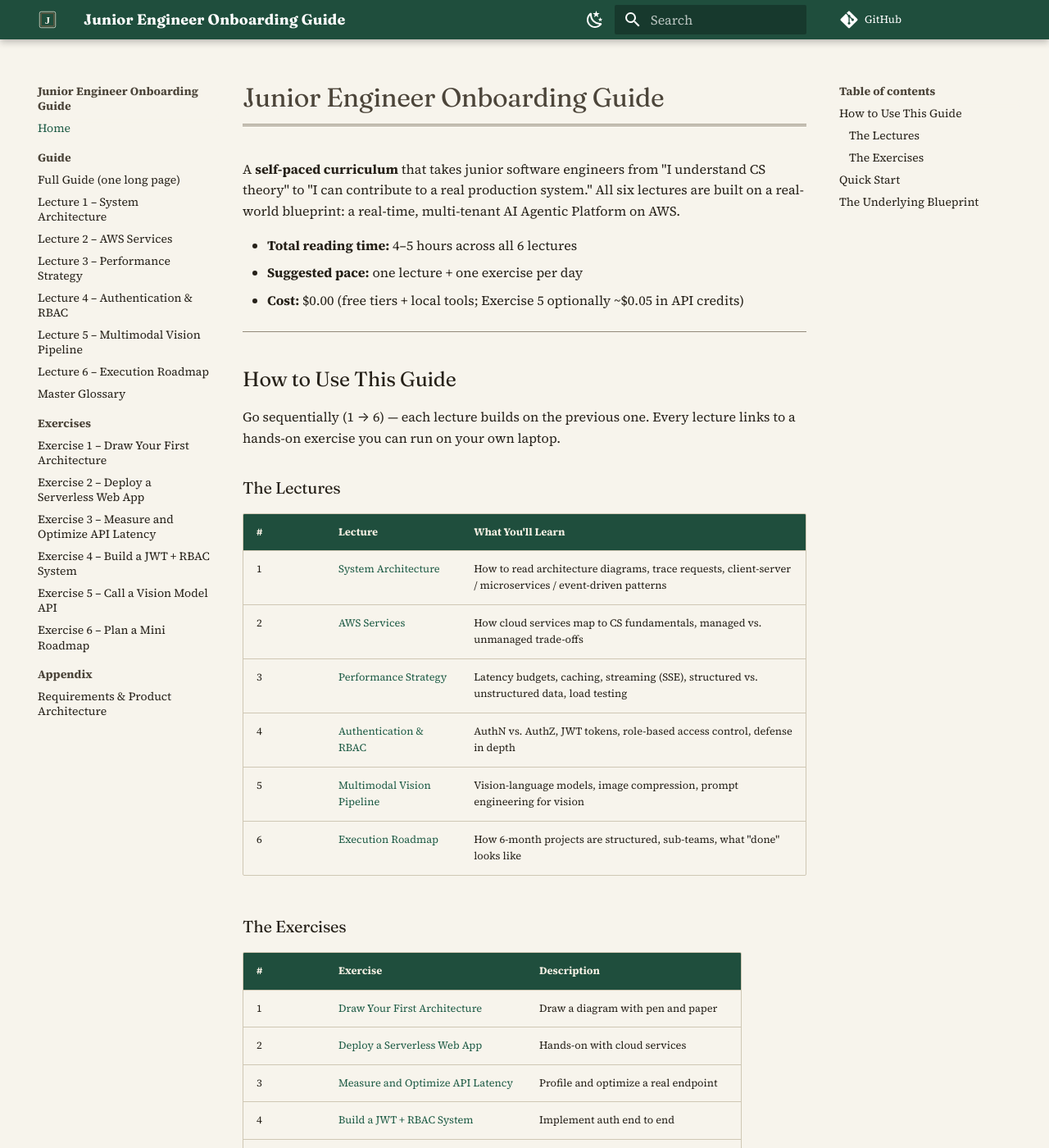
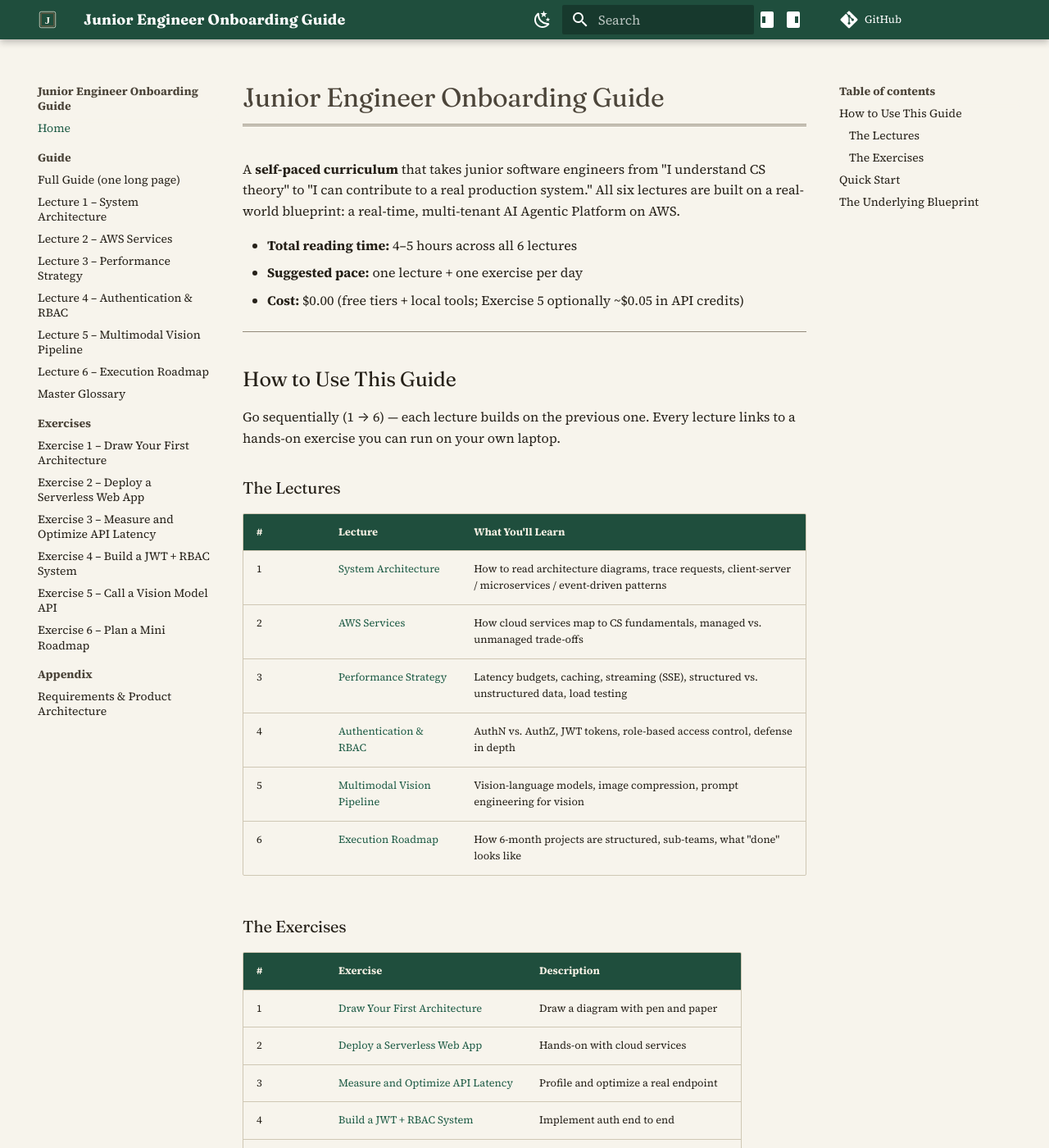
Before and after one commit to jonathanmark/jts, an MkDocs documentation site: the page built from docs/index.md, in a window 1280 px wide and 1400 px high. Shown: the whole window at 82% size. Built offline with MkDocs 1.6.1 and Material for MkDocs 9.7.7, drawn with Linux system fonts in a browser that asks for light colours; a script that is not in the unit is left out; comment, search, counter and statistics services are not loaded.

Commit message:
Add focus mode (hideable nav + TOC), centered diagram cards, hidden scrollbars with end-of-scroll bump

```diff
--- /dev/null
+++ b/docs/javascripts/scroll-end.js
@@ -0,0 +1,49 @@
+/* scroll-end.js
+ * Hides the page scrollbar (see extra.css) and adds a mobile-style "you have
+ * reached the end" indicator: a small semi-circular bump at the bottom of the
+ * viewport that stretches as the reader approaches the very end of the page.
+ * Only enabled on fine-pointer (non-touch) devices, so it never double-fires
+ * alongside native mobile overscroll effects.
+ */
+(function () {
+  function ready(fn) {
+    if (document.readyState !== "loading") fn();
+    else document.addEventListener("DOMContentLoaded", fn);
+  }
+
+  ready(function () {
+    if (!window.matchMedia || !window.matchMedia("(pointer: fine)").matches) return;
+
+    var el = document.createElement("div");
+    el.className = "md-scroll-end";
+    el.setAttribute("aria-hidden", "true");
+    document.body.appendChild(el);
+
+    var THRESHOLD = 180;      // px from the bottom where the bump starts
+    var MAX_HEIGHT = 26;      // px fully stretched at the exact end
+    var ticking = false;
+
+    function update() {
+      var maxScroll = document.documentElement.scrollHeight - window.innerHeight;
+      var dist = maxScroll - window.scrollY;
+      var p = Math.max(0, Math.min(1, 1 - dist / THRESHOLD));
+      if (p > 0) {
+        el.style.height = Math.round(4 + (MAX_HEIGHT - 4) * p) + "px";
+        el.style.opacity = String(0.35 + 0.65 * p);
+      } else {
+        el.style.height = "0px";
+        el.style.opacity = "0";
+      }
+      ticking = false;
+    }
+
+    window.addEventListener("scroll", function () {
+      if (!ticking) {
+        requestAnimationFrame(update);
+        ticking = true;
+      }
+    }, { passive: true });
+    window.addEventListener("resize", update);
+    update();
+  });
+})();
--- /dev/null
+++ b/docs/javascripts/sidebar-toggle.js
@@ -0,0 +1,40 @@
+/* sidebar-toggle.js
+ * Toggles the navigation sidebar (left) and table of contents (right) so
+ * students can focus on the content. Toggles `md-hide-nav` / `md-hide-toc`
+ * classes on <body> and persists the preference in localStorage.
+ * The matching CSS lives in stylesheets/extra.css.
+ */
+(function () {
+  function ready(fn) {
+    if (document.readyState !== "loading") fn();
+    else document.addEventListener("DOMContentLoaded", fn);
+  }
+
+  ready(function () {
+    var body = document.body;
+    var navBtn = document.querySelector('[data-md-toggle="nav"]');
+    var tocBtn = document.querySelector('[data-md-toggle="toc"]');
+
+    function restore() {
+      try {
+        if (localStorage.getItem("md-hide-nav") === "1") body.classList.add("md-hide-nav");
+        if (localStorage.getItem("md-hide-toc") === "1") body.classList.add("md-hide-toc");
+      } catch (e) { /* localStorage unavailable — ignore */ }
+    }
+
+    if (navBtn) {
+      navBtn.addEventListener("click", function () {
+        var hidden = body.classList.toggle("md-hide-nav");
+        try { localStorage.setItem("md-hide-nav", hidden ? "1" : "0"); } catch (e) {}
+      });
+    }
+    if (tocBtn) {
+      tocBtn.addEventListener("click", function () {
+        var hidden = body.classList.toggle("md-hide-toc");
+        try { localStorage.setItem("md-hide-toc", hidden ? "1" : "0"); } catch (e) {}
+      });
+    }
+
+    restore();
+  });
+})();
--- a/docs/stylesheets/extra.css
+++ b/docs/stylesheets/extra.css
@@ -171,6 +171,98 @@
 .md-typeset .tabbed-content {
   margin-top: 0.4em;
 }
-.md-typeset .tabbed-content .mermaid {
-  padding: 0.4em 0;
+
+/* ---- Diagrams: centered cards with clear boundaries --------------------- */
+
+/* Card background/border per color scheme (distinct from the page surface). */
+[data-md-color-scheme="default"] {
+  --md-diagram-bg: #fdfcf7;
+  --md-diagram-border: #d6ccb1;
 }
+[data-md-color-scheme="slate"] {
+  --md-diagram-bg: #221d15;
+  --md-diagram-border: #3d362a;
+}
+
+.md-typeset .mermaid {
+  display: flex;
+  justify-content: center;
+  align-items: flex-start;
+  max-width: min(54rem, 100%);
+  margin: 1.2em auto;
+  padding: 1.4rem 1.2rem 1.3rem;
+  background: var(--md-diagram-bg);
+  border: 1px solid var(--md-diagram-border);
+  border-left: 4px solid var(--md-primary-fg-color);
+  border-radius: 10px;
+  box-shadow: 0 1px 2px rgba(20, 56, 43, 0.05), 0 6px 18px rgba(20, 56, 43, 0.07);
+  overflow-x: auto;
+}
+
+/* ---- Header focus-mode toggle buttons ----------------------------------- */
+
+.md-header button.md-header__button {
+  -webkit-appearance: none;
+  appearance: none;
+  background: transparent;
+  border: 0;
+  padding: 0;
+  color: inherit;
+  cursor: pointer;
+}
+body.md-hide-nav [data-md-toggle="nav"],
+body.md-hide-toc [data-md-toggle="toc"] {
+  color: var(--md-accent-fg-color);
+}
+
+/* ---- Hideable sidebars (focus mode) ------------------------------------- */
+
+body.md-hide-nav .md-sidebar--primary,
+body.md-hide-toc .md-sidebar--secondary {
+  display: none !important;
+}
+/* Focus mode: reclaim the gutters and keep a comfortable, centered measure
+   so long reading lines don't hurt readability. */
+body.md-hide-nav .md-sidebar--primary ~ .md-content,
+body.md-hide-toc .md-sidebar--secondary ~ .md-content {
+  flex-grow: 0;
+  margin-left: auto;
+  margin-right: auto;
+}
+body.md-hide-nav .md-sidebar--primary ~ .md-content > .md-content__inner,
+body.md-hide-toc .md-sidebar--secondary ~ .md-content > .md-content__inner {
+  max-width: 40rem;
+}
+
+/* ---- Hide scrollbars; show a "reached the end" bump --------------------- */
+
+html {
+  scrollbar-width: none;
+  -ms-overflow-style: none;
+}
+html::-webkit-scrollbar {
+  display: none;
+}
+.md-sidebar__scrollwrap {
+  scrollbar-width: none;
+  -ms-overflow-style: none;
+}
+.md-sidebar__scrollwrap::-webkit-scrollbar {
+  display: none;
+}
+
+/* Mobile-style overscroll bump shown when the reader reaches the page end. */
+.md-scroll-end {
+  position: fixed;
+  left: 50%;
+  bottom: -1px;
+  transform: translateX(-50%);
+  width: 64px;
+  height: 0;
+  background: var(--md-primary-fg-color);
+  border-radius: 50% 50% 0 0;
+  opacity: 0;
+  pointer-events: none;
+  z-index: 4;
+  box-shadow: 0 -2px 8px rgba(20, 56, 43, 0.35);
+}
--- a/mkdocs.yml
+++ b/mkdocs.yml
@@ -12,6 +12,7 @@
 # Content lives in the standard docs/ directory (default docs_dir).
 theme:
   name: material
+  custom_dir: overrides
   logo: assets/favicon.svg
   favicon: assets/favicon.svg
   palette:
@@ -48,6 +49,8 @@
 extra_javascript:
   - javascripts/mermaid.min.js
   - javascripts/mermaid-init.js
+  - javascripts/sidebar-toggle.js
+  - javascripts/scroll-end.js
 
 # Remove the "Made with Material for MkDocs" watermark from the footer.
 extra:
--- /dev/null
+++ b/overrides/partials/header.html
@@ -0,0 +1,77 @@
+{#-
+  Override of Material's header partial.
+  Adds two focus-mode buttons: hide the navigation sidebar and hide the
+  table of contents. See docs/javascripts/sidebar-toggle.js.
+-#}
+{% set class = "md-header" %}
+{% if "navigation.tabs.sticky" in features %}
+  {% set class = class ~ " md-header--shadow md-header--lifted" %}
+{% elif "navigation.tabs" not in features %}
+  {% set class = class ~ " md-header--shadow" %}
+{% endif %}
+<header class="{{ class }}" data-md-component="header">
+  <nav class="md-header__inner md-grid" aria-label="{{ lang.t('header') }}">
+    <a href="{{ config.extra.homepage | d(nav.homepage.url, true) | url }}" title="{{ config.site_name | e }}" class="md-header__button md-logo" aria-label="{{ config.site_name }}" data-md-component="logo">
+      {% include "partials/logo.html" %}
+    </a>
+    <label class="md-header__button md-icon" for="__drawer">
+      {% set icon = config.theme.icon.menu or "material/menu" %}
+      {% include ".icons/" ~ icon ~ ".svg" %}
+    </label>
+    <div class="md-header__title" data-md-component="header-title">
+      <div class="md-header__ellipsis">
+        <div class="md-header__topic">
+          <span class="md-ellipsis">
+            {{ config.site_name }}
+          </span>
+        </div>
+        <div class="md-header__topic" data-md-component="header-topic">
+          <span class="md-ellipsis">
+            {% if page.meta and page.meta.title %}
+              {{ page.meta.title }}
+            {% else %}
+              {{ page.title }}
+            {% endif %}
+          </span>
+        </div>
+      </div>
+    </div>
+    {% if config.theme.palette %}
+      {% if not config.theme.palette is mapping %}
+        {% include "partials/palette.html" %}
+      {% endif %}
+    {% endif %}
+    {% if not config.theme.palette is mapping %}
+      {% include "partials/javascripts/palette.html" %}
+    {% endif %}
+    {% if config.extra.alternate %}
+      {% include "partials/alternate.html" %}
+    {% endif %}
+    {% if "material/search" in config.plugins %}
+      {% set search = config.plugins["material/search"] | attr("config") %}
+      {% if search.enabled %}
+        <label class="md-header__button md-icon" for="__search">
+          {% set icon = config.theme.icon.search or "material/magnify" %}
+          {% include ".icons/" ~ icon ~ ".svg" %}
+        </label>
+        {% include "partials/search.html" %}
+      {% endif %}
+    {% endif %}
+    <button class="md-header__button md-icon" type="button" data-md-toggle="nav" aria-label="Toggle navigation sidebar" title="Toggle navigation sidebar">
+      {% include ".icons/material/page-layout-sidebar-left.svg" %}
+    </button>
+    <button class="md-header__button md-icon" type="button" data-md-toggle="toc" aria-label="Toggle table of contents" title="Toggle table of contents">
+      {% include ".icons/material/page-layout-sidebar-right.svg" %}
+    </button>
+    {% if config.repo_url %}
+      <div class="md-header__source">
+        {% include "partials/source.html" %}
+      </div>
+    {% endif %}
+  </nav>
+  {% if "navigation.tabs.sticky" in features %}
+    {% if "navigation.tabs" in features %}
+      {% include "partials/tabs.html" %}
+    {% endif %}
+  {% endif %}
+</header>
```
